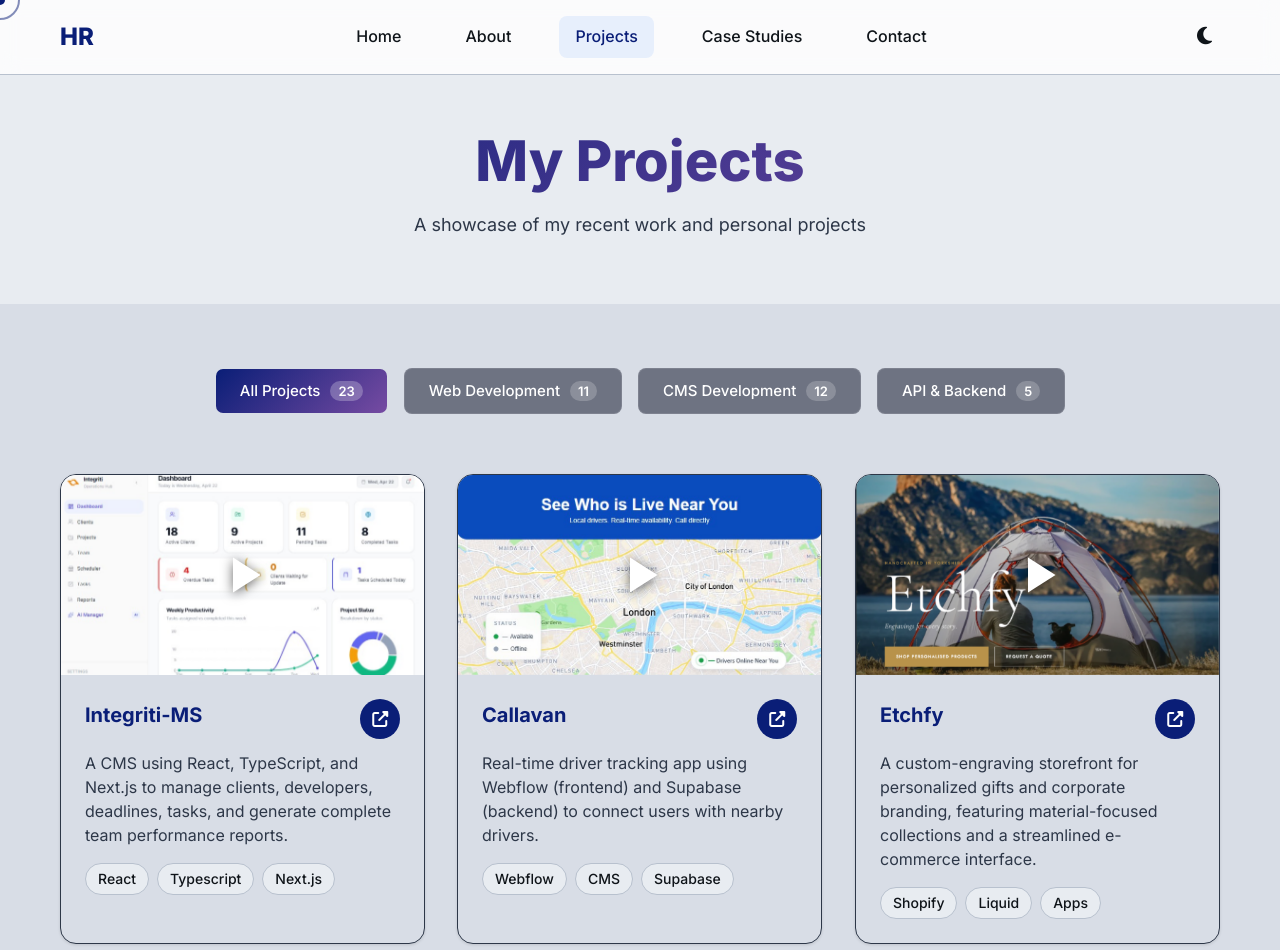
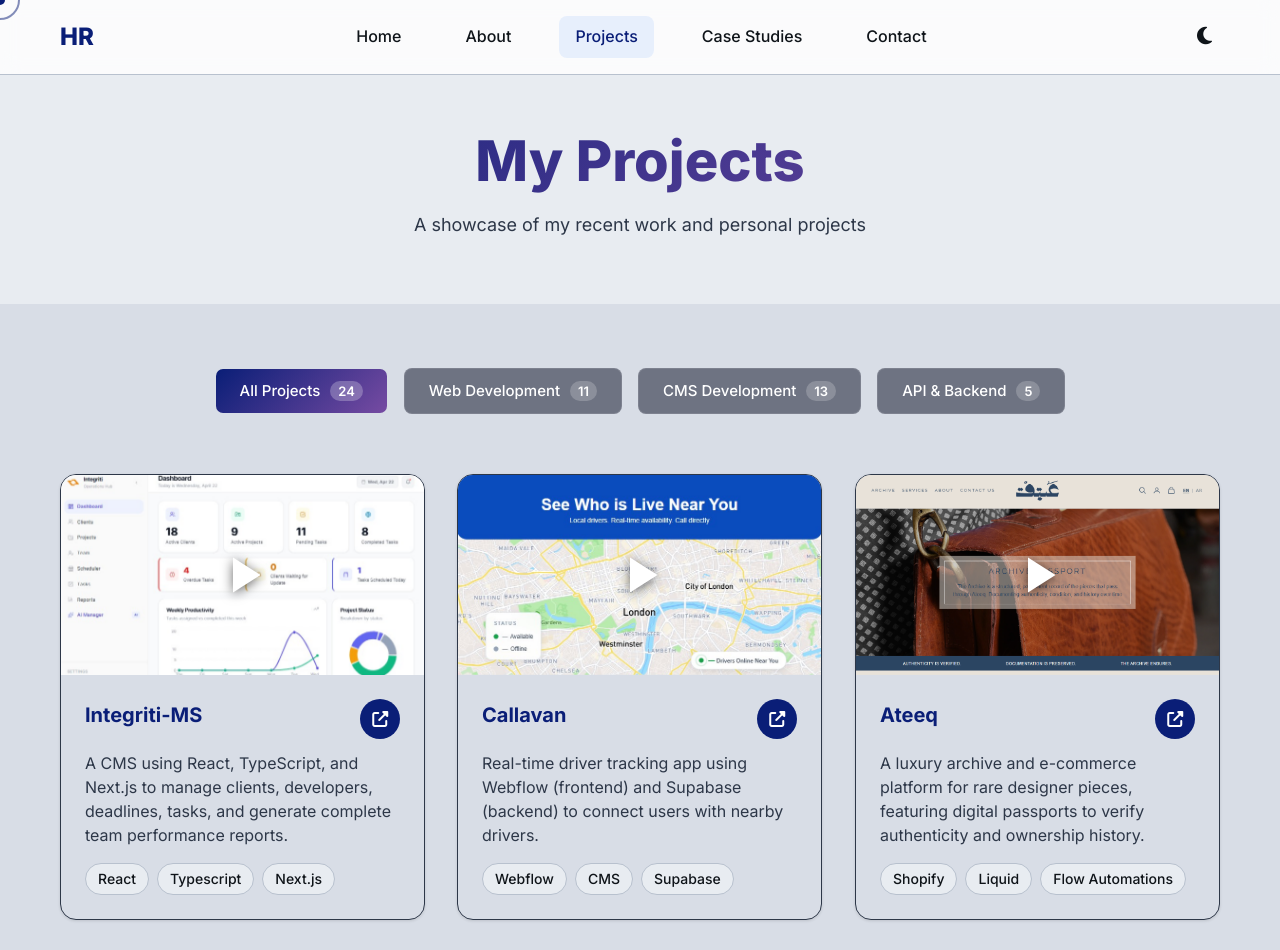
Before and after one commit to hamadrafi/My-Portfolio-App, a Next.js app: page /projects in a window 1280 px wide. Shown: the top 950 px of the page. Built offline with nearby package versions, Linux system fonts and the light colour scheme.

Commit message:
Ateeq.sa Added

```diff
--- a/src/components/ProjectsShowcase.jsx
+++ b/src/components/ProjectsShowcase.jsx
@@ -24,8 +24,17 @@ const PROJECTS = [
         category: "web & api",
     },
     {
+        title: "Ateeq",
+        description: "A luxury archive and e-commerce platform for rare designer pieces, featuring digital passports to verify authenticity and ownership history.",
+        tech: ["Shopify", "Liquid", "Flow Automations"],
+        imgSrc: "/imgs/ateeq.png",
+        videoSrc: "/imgs/vids/ateeq.webm",
+        liveLink: "https://ateeq.sa/",
+        category: "wordpress",
+    },
+    {
         title: "Etchfy",
-        description: "A custom-engraving storefront for personalized gifts and corporate branding, featuring material-focused collections and a streamlined e-commerce interface.",
+        description: "A custom-engraving Shopify storefront for personalized gifts and corporate branding, featuring material-focused collections and a streamlined UI.",
         tech: ["Shopify", "Liquid", "Apps"],
         imgSrc: "/imgs/etchfy.png",
         videoSrc: "/imgs/vids/etchfy.webm",
```
Also changed, not shown: public/imgs/ateeq.png (added), 1 other file (tests, documents, lock files or other folders).
